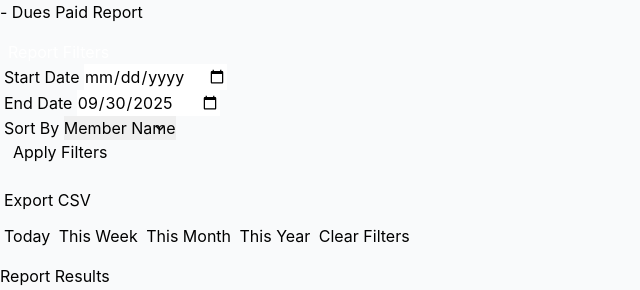
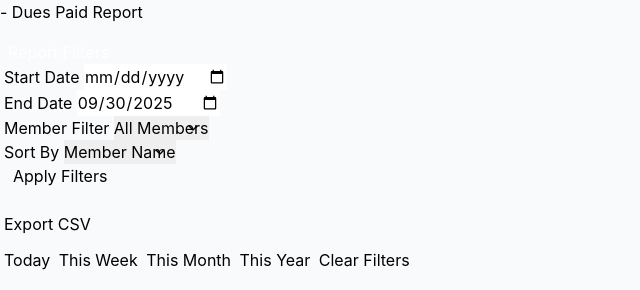
Before and after one commit to sabadmin/Membership, a Flask app: template templates/dues_paid_report.html in a window 1280 px wide. Shown: the top 290 px of the page, without its empty margins (0-640 px from the left). Run offline with Flask 3, Linux system fonts and the light colour scheme; the template is opened without the code that fills it, so the values that code supplies are empty; some libraries are stand-ins or nearby versions.

Commit message:
Dues paid report html v3

```diff
--- a/templates/dues_paid_report.html
+++ b/templates/dues_paid_report.html
@@ -34,6 +34,19 @@
                             </label>
                             <input type="date" class="form-control" id="end_date" name="end_date"
                                    value="{{ end_date or '' }}" placeholder="Select end date">
+                        </div>
+                        <div class="col-md-3">
+                            <label for="member_filter" class="form-label">
+                                <i class="fas fa-user me-1"></i>Member Filter
+                            </label>
+                            <select class="form-select" id="member_filter" name="member_filter">
+                                <option value="">All Members</option>
+                                {% for member in all_members %}
+                                <option value="{{ member.id }}" {% if member_filter == member.id|string %}selected{% endif %}>
+                                    {{ member.first_name }} {{ member.last_name }}
+                                </option>
+                                {% endfor %}
+                            </select>
                         </div>
                         <div class="col-md-2">
                             <label for="sort_by" class="form-label">
```
Also changed, not shown: app/dues/routes.py (+8 -0 lines).
